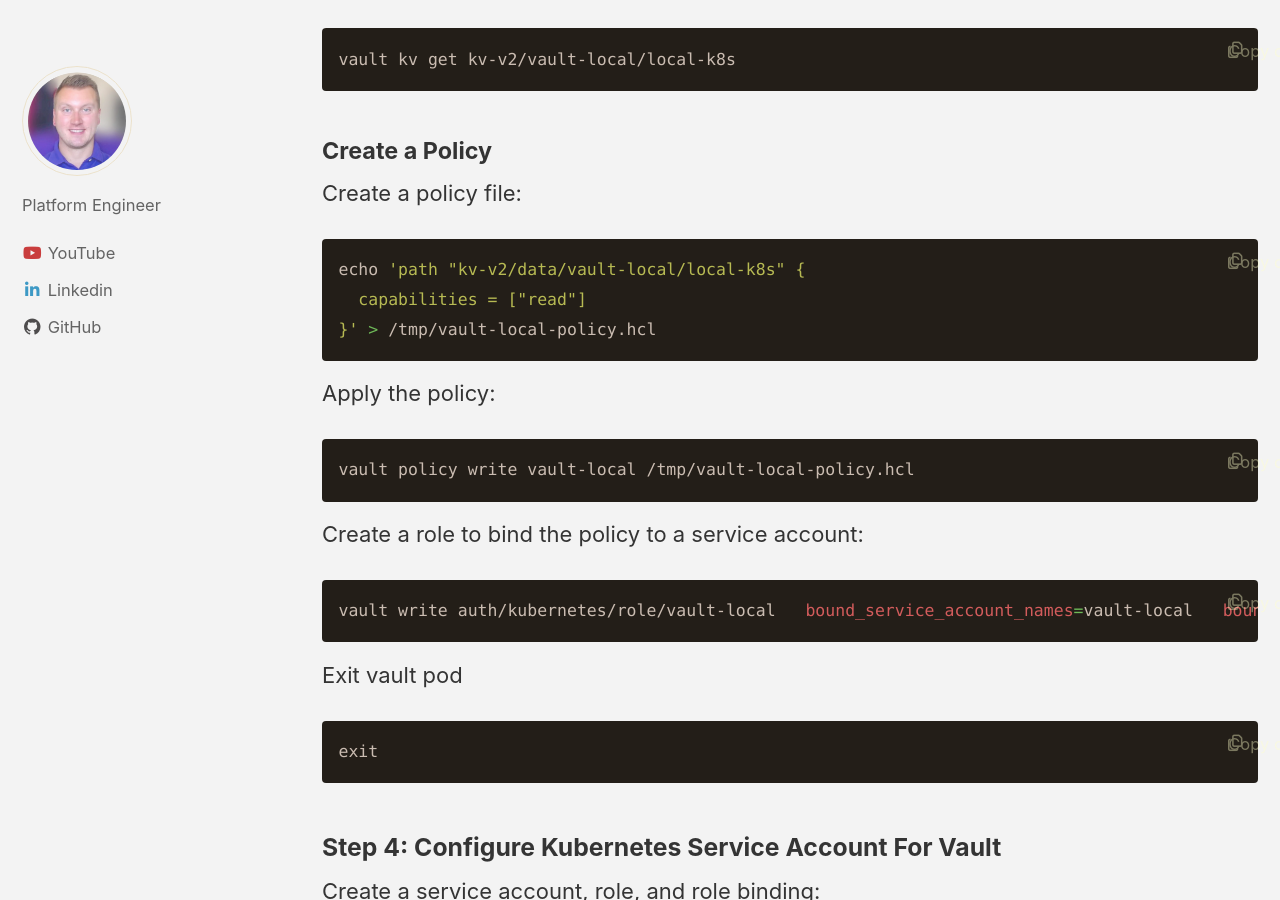
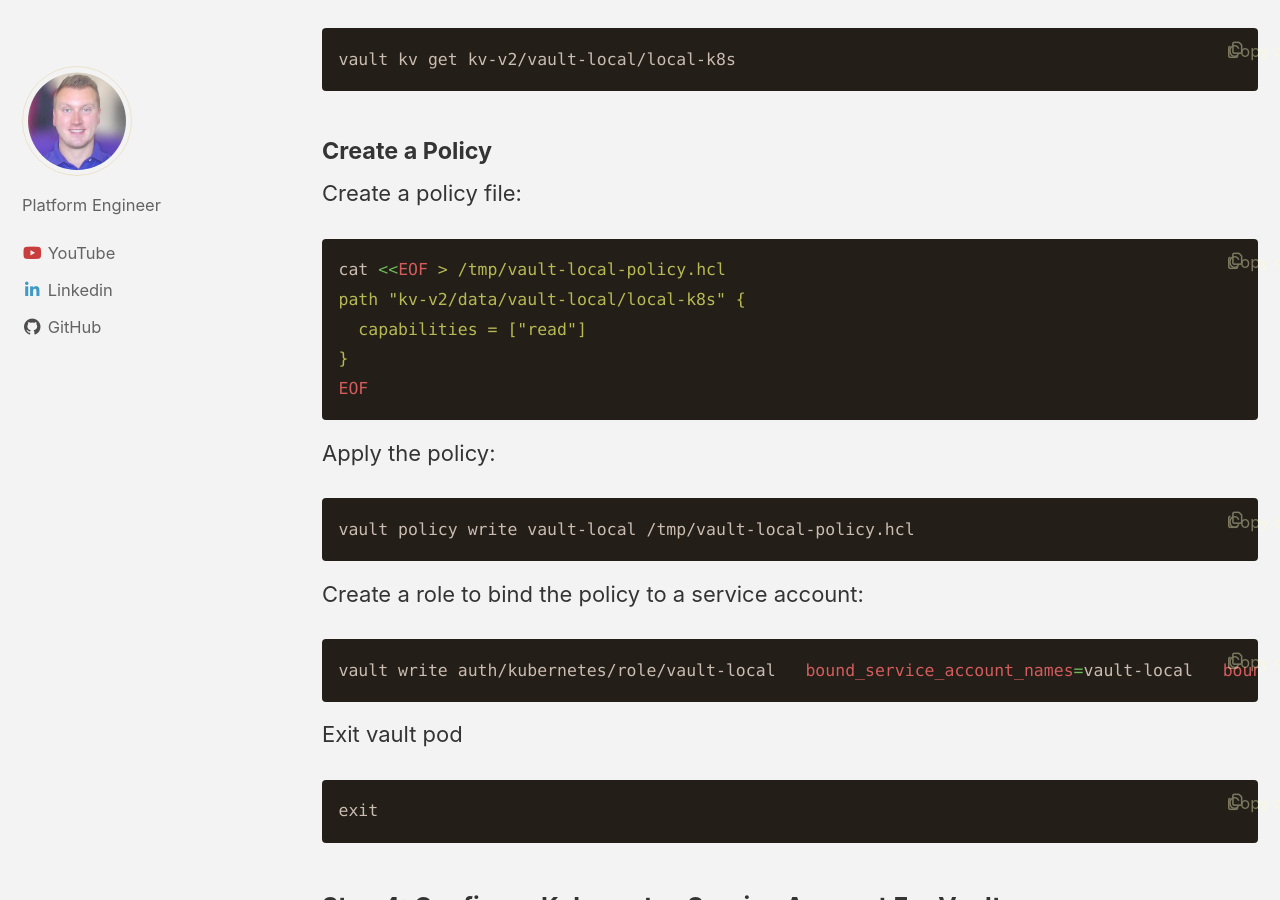
Before and after one commit to Matcham89/chrismatcham-dev, a Jekyll site: the page built from _posts/2025-01-01-Hands-On-Kubernetes-Part 2-Deploying-Vault.md, in a window 1280 px wide and 900 px high, scrolled down 4527 px. Built offline with Jekyll 4.4.1, drawn with Linux system fonts in a browser that asks for light colours; cached includes are drawn as plain includes.

Commit message:
fix: new line for vault policy

````diff
--- a/_posts/2025-01-01-Hands-On-Kubernetes-Part 2-Deploying-Vault.md
+++ b/_posts/2025-01-01-Hands-On-Kubernetes-Part 2-Deploying-Vault.md
@@ -130,9 +130,11 @@ vault kv get kv-v2/vault-local/local-k8s
 #### Create a Policy
 Create a policy file:
 ```bash
-echo 'path "kv-v2/data/vault-local/local-k8s" {
+cat <<EOF > /tmp/vault-local-policy.hcl
+path "kv-v2/data/vault-local/local-k8s" {
   capabilities = ["read"]
-}' > /tmp/vault-local-policy.hcl
+}
+EOF
 ```
 Apply the policy:
 ```bash
````
Also changed, not shown: _posts/2024-12-21-Hands-On-Kubernetes-Part 1-Deploying-Kind.md (line endings or trailing spaces).
